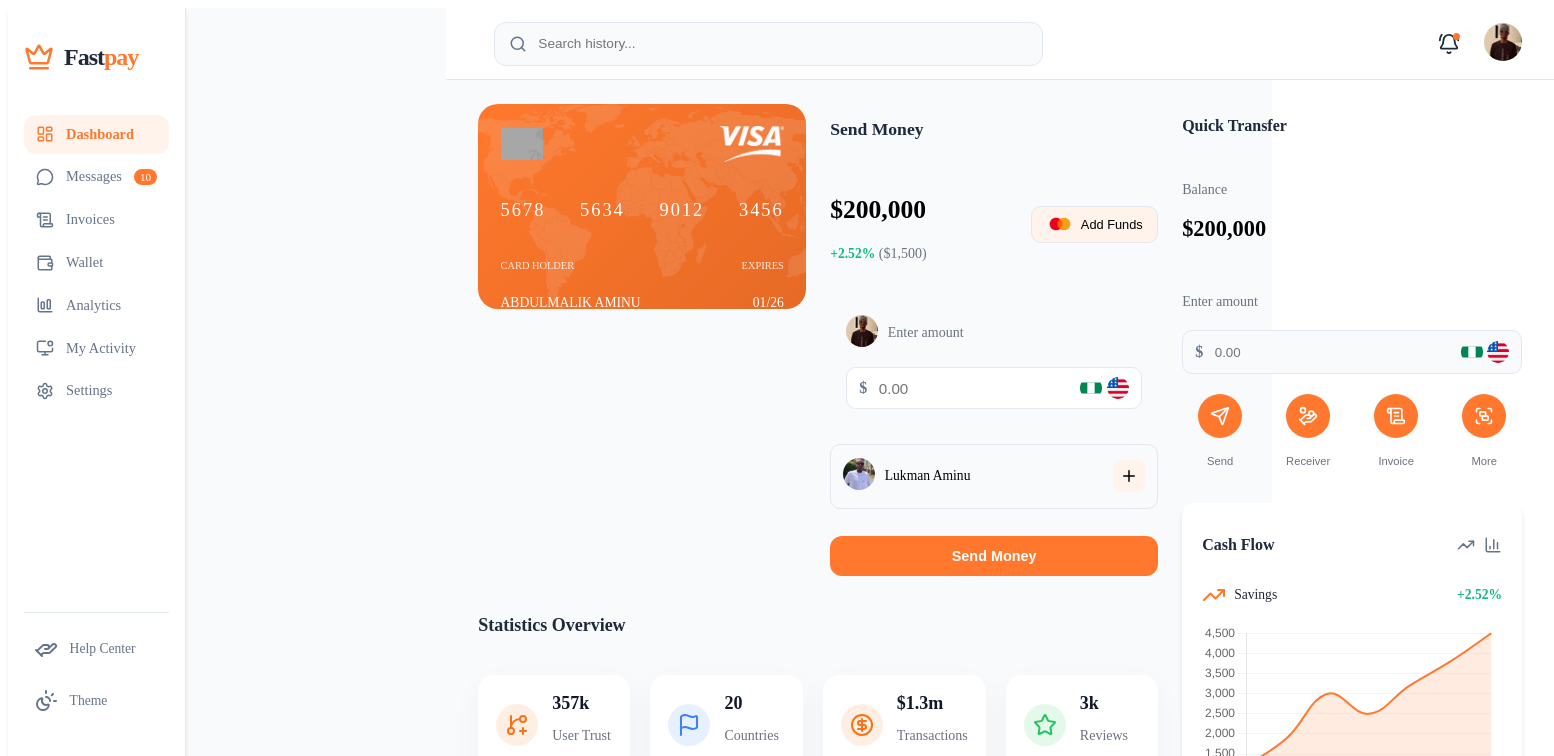
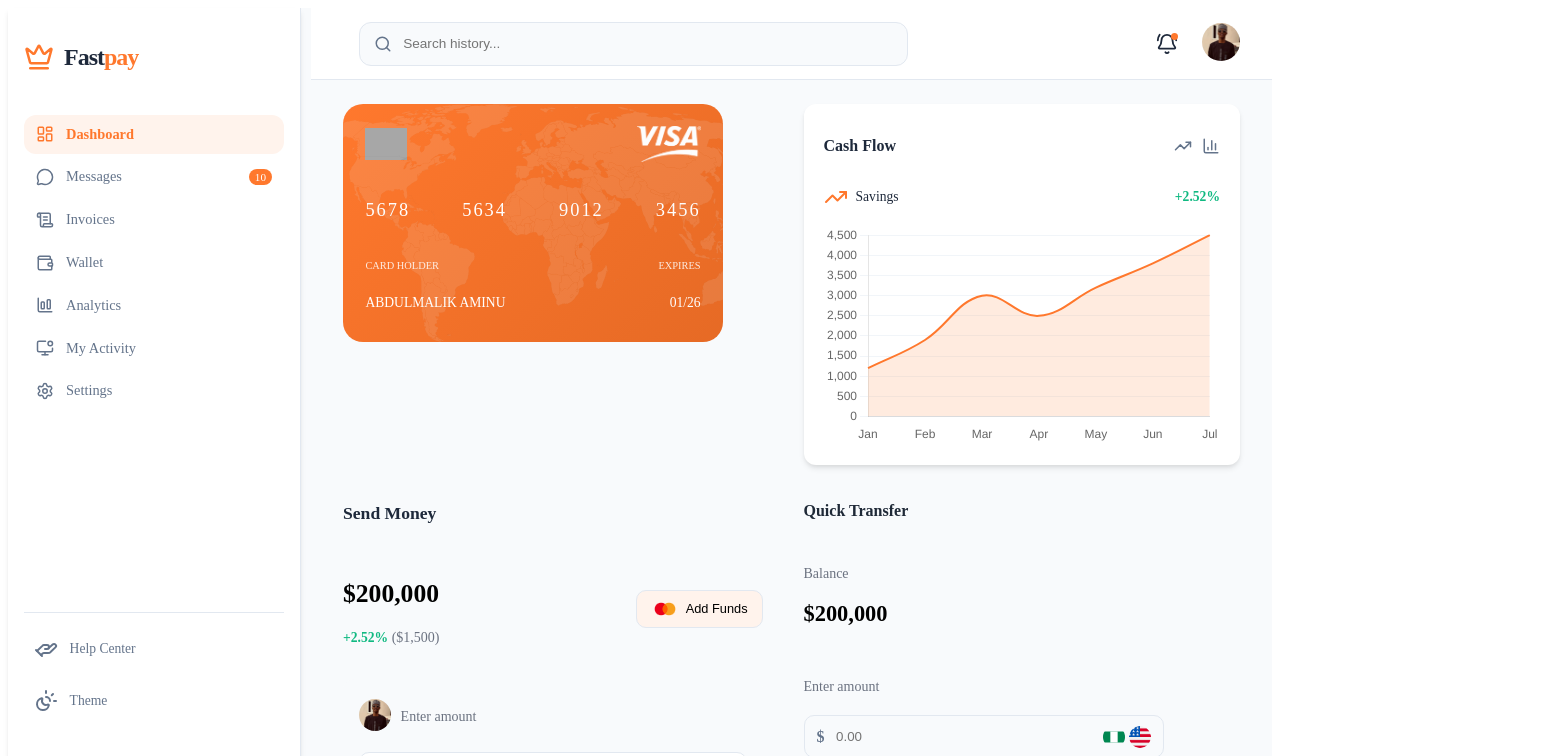
Before and after one commit to Ameenugullah/Admin-Dashboard-app, a React (Vite) app: page / in a window 1280 px wide. Shown: the top 756 px of the page, 1554 px wide, since content can reach past the window. Built offline with nearby package versions, Linux system fonts and the light colour scheme; grey boxes are pictures that could not be loaded.

Commit message:
fixed some Dashboard error

```diff
--- a/src/Components/VisaCard/Card.css
+++ b/src/Components/VisaCard/Card.css
@@ -5,6 +5,10 @@
   max-width: 380px;
   aspect-ratio: 16 / 10;
   perspective: 1200px;
+}
+.visa-card {
+  display: grid;
+  justify-items: auto;
 }
 
 .visa-card-inner {
--- a/src/Dashboard/Dashboard.css
+++ b/src/Dashboard/Dashboard.css
@@ -19,7 +19,7 @@
   flex: 1;
   display: flex;
   flex-direction: column;
-  margin-left: 260px; /* sidebar width */
+  margin-left: 10px; /* sidebar width */
   transition: margin 0.3s ease;
 }
 
@@ -38,7 +38,7 @@
 /* ===== Content Grid ===== */
 .content-grid {
   display: grid;
-  grid-template-columns: 2fr 1fr; /* main + side */
+  grid-template-columns: 150px 150px / 150px 150px;  /* main + side */
   gap: 1.5rem;
   align-items: start;
 }
@@ -72,7 +72,7 @@
 }
 
 /* ===== Tablet View ===== */
-@media (max-width: 1024px) {
+@media (max-width: 760px) {
   .main-content {
     margin-left: 0;
   }
@@ -87,7 +87,7 @@
 }
 
 /* ===== Mobile View ===== */
-@media (max-width: 640px) {
+@media (max-width: 600px) {
   .dashboard-container {
     padding: 1rem;
   }
--- a/src/Dashboard/index.jsx
+++ b/src/Dashboard/index.jsx
@@ -28,17 +28,17 @@
                         <div className="main-column">
                             <div className="top-row">
                                 <VisaCard/>
-                                <SendMoney/>
-                            </div>
+                                <CashFlow/>
+                            <SendMoney/>
+                            <QuickTransfer/>
+
+
+                        </div>
                             <StatisticsGrid/>
                             <Transaction/>
                         </div>
 
-                        {/* Sidebar Column (Quick actions/Charts) */}
-                        <div className="side-column">
-                            <QuickTransfer/>
-                            <CashFlow/>
-                        </div>
+
                     </div>
                 </section>
             </main>
```
